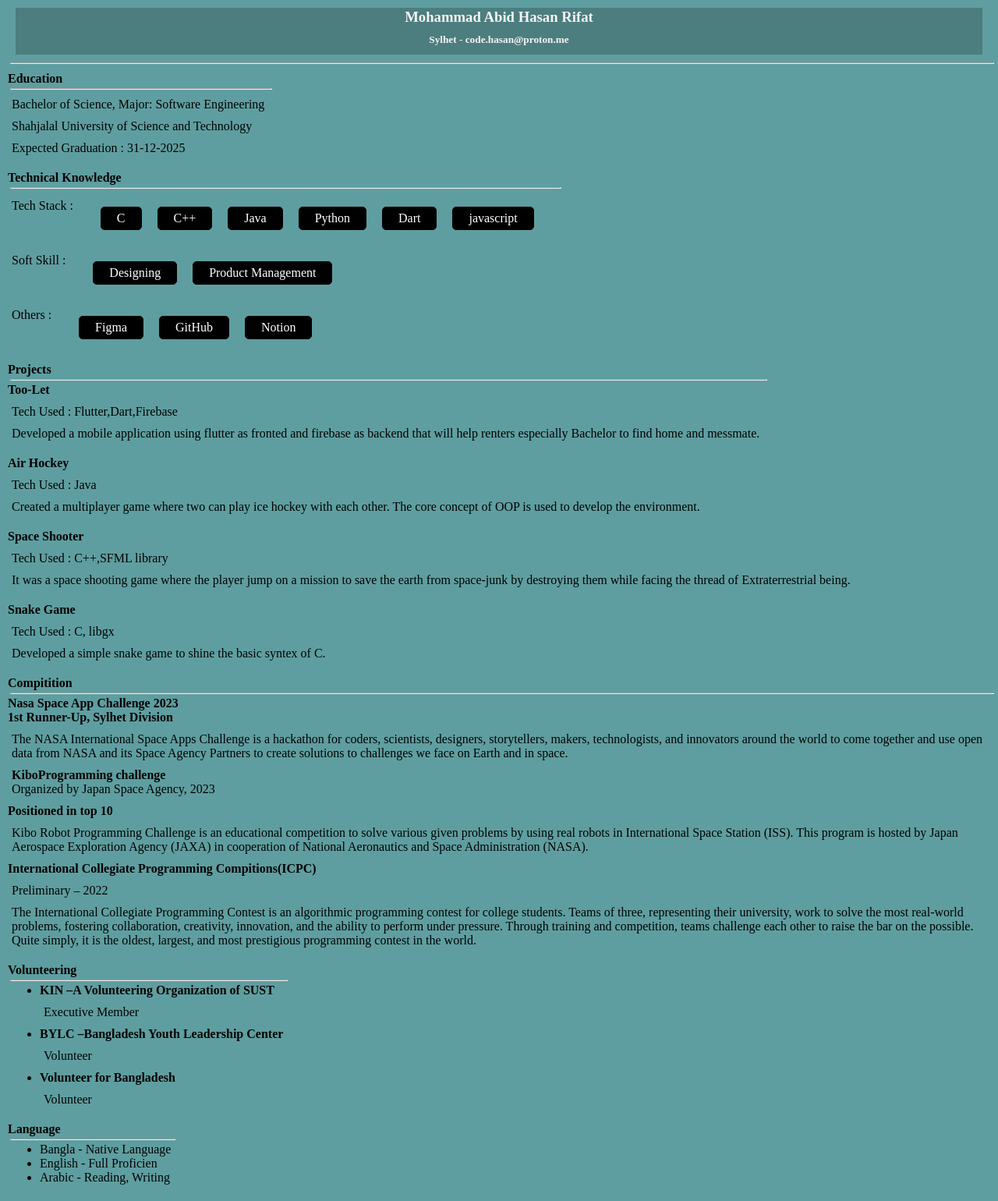
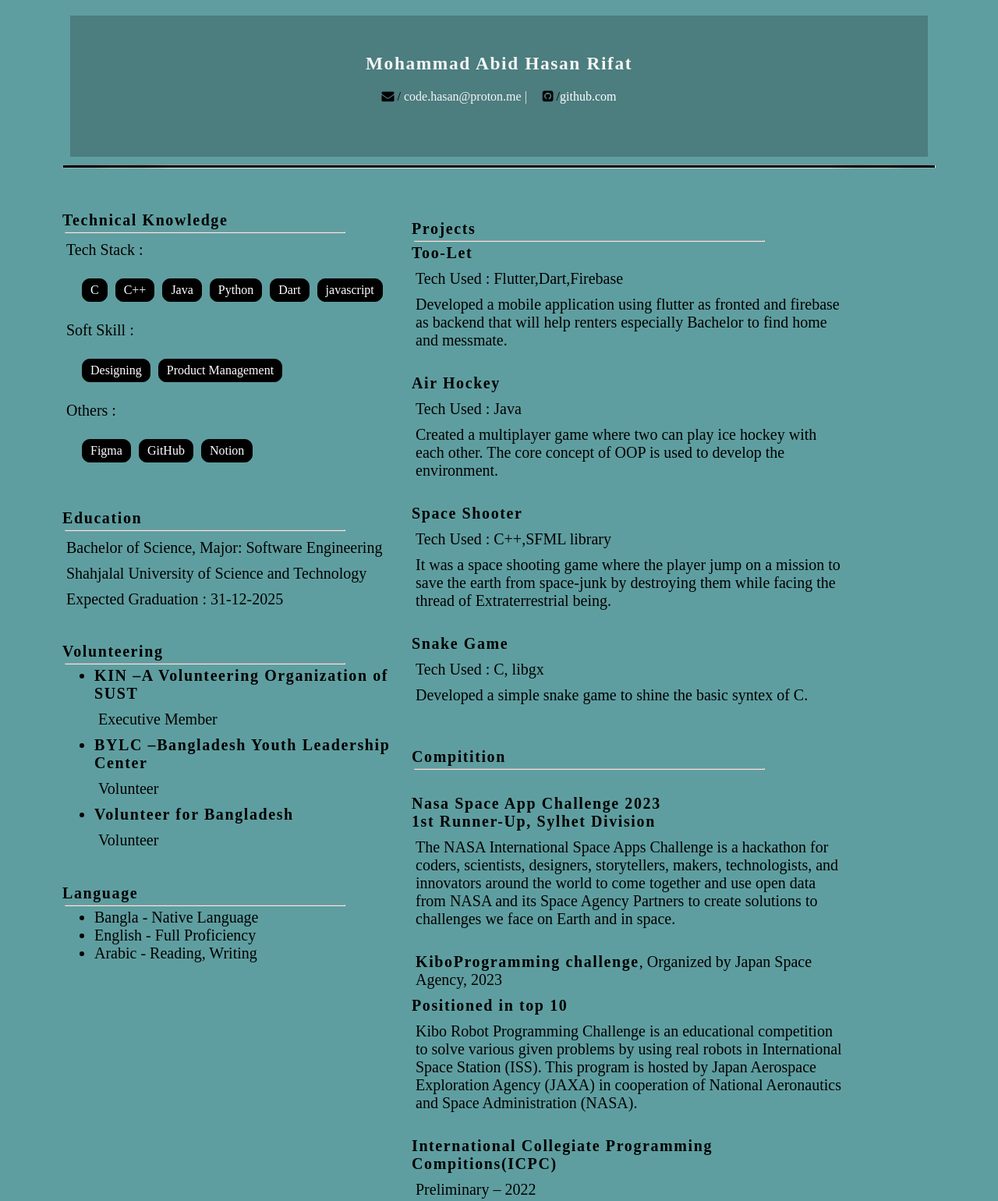
Before and after one commit to Rifat-2020831030/tenOclock, a plain HTML site: page cv.html in a window 1280 px wide. Shown: the top 1540 px of the page at 78% size. Drawn offline with Linux system fonts and the light colour scheme.

Commit message:
pushed to upstream

```diff
--- a/cv.html
+++ b/cv.html
@@ -4,31 +4,29 @@
     <meta charset="UTF-8">
     <meta name="viewport" content="width=device-width, initial-scale=1.0">
     <link rel="stylesheet" href="style.css">
+    <link rel="stylesheet" href="https://cdnjs.cloudflare.com/ajax/libs/font-awesome/4.7.0/css/font-awesome.min.css">
     <title>Document</title>
 </head>
 <body>
+    <div class="main">
         <div class="header">
             <h3><strong>Mohammad Abid Hasan Rifat</strong></h3>
-        <h5><p>Sylhet - code.hasan@proton.me</p></h5>
-    </div>
-    <hr id="line">
-
-    <div class="row">
-        <!-- Education section -->
-        <div class="title">
-            <div class="element1">
-                <strong>Education</strong>
-                <hr id = "line">
-                <p>Bachelor of Science, <span>Major: Software Engineering</span></p>
-                <p>Shahjalal University of Science and Technology</p>
-                <p>
-                    Expected Graduation : 31-12-2025
-                </p>
+            <div class="inline">
+                <ul id="list_no_style">
+                    <li><i class="fa fa-envelope" aria-hidden="true", style="color: black;"> /</i> code.hasan@proton.me |</li>
+                    <li><a href="https://github.com/Rifat-2020831030" style="color: white;">
+                        <i class="fa fa-github-square" aria-hidden="true", style="color: black;"> /</i>github.com</a>
+                    </li>
+                </ul>
             </div>
         </div>
+        <hr class="divider">
+
+        <div class="column">
+            <div class="column1">
                     <!-- Skill section -->
             <div class="title">
-            <div class="element1">
+                <div class="element">
                     <strong>Technical Knowledge</strong>
                     <hr id="line">
                     <div class="des">
@@ -53,76 +51,21 @@
 
                 </div>
             </div>
-
-        <!-- Projects section -->
+                 <!-- Education section -->
             <div class="title">
-            <div class="element1">
-                <strong>Projects</strong>
-                <hr id="line">
-                <strong>Too-Let</strong><p>Tech Used : Flutter,Dart,Firebase</p>
-                <p>Developed a mobile application using flutter as fronted and firebase as backend that will
-                    help renters especially Bachelor to find home and messmate.
-                </p>
-            </div>
-        </div>
-        <div class="title">
-            <div class="element1">
-                <strong>Air Hockey</strong>
-                <p>Tech Used : Java</p>
-                <p>Created a multiplayer game where two can play ice hockey with each
-                    other. The core concept of OOP is used to develop the environment.
-                </p>
-            </div>
-        </div>
-        <div class="title">
-            <div class="element1">
-                <strong>Space Shooter</strong>
-                <p>Tech Used : C++,SFML library</p>
-                <p>It was a space shooting game where the player jump on a mission to save the earth from space-junk by destroying
-                    them while facing the thread of Extraterrestrial being.
-                </p>
-            </div>
-        </div>
-        <div class="title">
-            <div class="element1">
-                <strong>Snake Game</strong>
-                <p>Tech Used : C, libgx</p>
-                <p>Developed a simple snake game to shine the basic syntex of C.
-                </p>
-            </div>
-        </div>
-        <!-- Compitition section -->
-        <div class="title">
-            <div class="element1">
-                <strong>Compitition</strong>
-                <hr id="line">
-                <strong>Nasa Space App Challenge 2023</strong><br>
-                <strong>1st Runner-Up, Sylhet Division</strong>
-                <p>The NASA International Space Apps Challenge is a hackathon for coders, scientists, designers,
-                     storytellers, makers, technologists, and innovators around the world to come together and use
-                      open data from NASA and its Space Agency Partners to create solutions to challenges we face on
-                       Earth and in space.
-                </p><p>
-                <strong>KiboProgramming challenge</strong> <br>Organized by Japan Space Agency, 2023</p>
-                <strong>Positioned in top 10</strong>
-                <p>Kibo Robot Programming Challenge is an educational competition to solve various given problems
-                     by using real robots in International Space Station (ISS). This program is hosted by Japan
-                     Aerospace Exploration Agency (JAXA) in cooperation of National Aeronautics and Space
-                     Administration (NASA).
-                </p>
-                <strong>International Collegiate Programming Compitions(ICPC)</strong>
-                 <p>Preliminary – 2022</p>
-                <p>The International Collegiate Programming Contest is an algorithmic programming contest for college
-                    students. Teams of three, representing their university, work to solve the most real-world problems,
-                    fostering collaboration, creativity, innovation, and the ability to perform under pressure. Through
-                    training and competition, teams challenge each other to raise the bar on the possible. Quite simply,
-                    it is the oldest, largest, and most prestigious programming contest in the world.
+                <div class="element">
+                    <strong>Education</strong>
+                    <hr id = "line">
+                    <p>Bachelor of Science, <span>Major: Software Engineering</span></p>
+                    <p>Shahjalal University of Science and Technology</p>
+                    <p>
+                        Expected Graduation : 31-12-2025
                     </p>
                 </div>
             </div>
             <!-- Volunteering -->
             <div class="title">
-            <div class="element1">
+                <div class="element">
                     <strong>Volunteering</strong>
                     <hr id="line">
                     <ul>
@@ -137,17 +80,99 @@
             </div>
             <!-- Language -->
             <div class="title">
-            <div class="element1">
+                <div class="element">
                     <strong>Language</strong>
                     <hr id="line">
                     <ul>
                         <li>Bangla - Native Language</li>
-                    <li>English - Full Proficien</li>
+                        <li>English - Full Proficiency</li>
                         <li>Arabic - Reading, Writing</li>
                     </ul>
                 </div>
             </div>
             </div>
+            <div class="column2">
 
+            <!-- Projects section -->
+            <div class="title">
+                <div class="element">
+                    <strong>Projects</strong>
+                    <hr id="line">
+                    <strong>Too-Let</strong><p>Tech Used : Flutter,Dart,Firebase</p>
+                    <p>Developed a mobile application using flutter as fronted and firebase as backend that will
+                        help renters especially Bachelor to find home and messmate.
+                    </p>
+                </div>
+
+                <div class="element">
+                    <strong>Air Hockey</strong>
+                    <p>Tech Used : Java</p>
+                    <p>Created a multiplayer game where two can play ice hockey with each
+                        other. The core concept of OOP is used to develop the environment.
+                    </p>
+                </div>
+
+
+                <div class="element">
+                    <strong>Space Shooter</strong>
+                    <p>Tech Used : C++,SFML library</p>
+                    <p>It was a space shooting game where the player jump on a mission to save the earth from space-junk by destroying
+                        them while facing the thread of Extraterrestrial being.
+                    </p>
+                </div>
+
+                <div class="element">
+                    <strong>Snake Game</strong>
+                    <p>Tech Used : C, libgx</p>
+                    <p>Developed a simple snake game to shine the basic syntex of C.
+                    </p>
+                </div>
+            </div>
+            <!-- Compitition section -->
+            <div class="title">
+                <div class="element">
+                    <strong>Compitition</strong>
+                    <hr id="line">
+                    <div class="element">
+                        <strong>Nasa Space App Challenge 2023</strong><br>
+                        <strong>1st Runner-Up, Sylhet Division</strong>
+                        <p>The NASA International Space Apps Challenge is a hackathon for coders, scientists, designers,
+                            storytellers, makers, technologists, and innovators around the world to come together and use
+                            open data from NASA and its Space Agency Partners to create solutions to challenges we face on
+                            Earth and in space.
+                        </p>
+                    </div>
+                    <div class="element">
+                        <p>
+                            <strong>KiboProgramming challenge</strong>, Organized by Japan Space Agency, 2023
+                        </p>
+                            <strong>Positioned in top 10</strong>
+                            <p>Kibo Robot Programming Challenge is an educational competition to solve various given problems
+                                 by using real robots in International Space Station (ISS). This program is hosted by Japan
+                                 Aerospace Exploration Agency (JAXA) in cooperation of National Aeronautics and Space
+                                 Administration (NASA).
+                            </p>
+                    </div>
+                    <div class="element">
+                        <strong>International Collegiate Programming Compitions(ICPC)</strong>
+                         <p>Preliminary – 2022</p>
+                        <p>The International Collegiate Programming Contest is an algorithmic programming contest for college
+                            students. Teams of three, representing their university, work to solve the most real-world problems,
+                            fostering collaboration, creativity, innovation, and the ability to perform under pressure. Through
+                            training and competition, teams challenge each other to raise the bar on the possible. Quite simply,
+                            it is the oldest, largest, and most prestigious programming contest in the world.
+                        </p>
+                    </div>
+
+
+                </div>
+            </div>
+            </div>
+
+
+
+        </div>
+
+    </div>
 </body>
 </html>
--- a/style.css
+++ b/style.css
@@ -1,55 +1,101 @@
 body{
     padding: 0;
-    margin: 10px;
+    margin: 20px 80px;
     background-color: cadetblue;
+    font-size: 20px;
 }
 p{
     margin: 10px 5px;
 }
+a{
+    text-decoration: none;
+}
+.header{
+    margin-top: 10px;
+    margin-bottom: 5px;
+}
 .header h3,h5{
     margin: 0;
 }
+.divider{
+    height: 3px;
+    background-color: black;
+    border-radius: 20%;
+}
+.inline li{
+    margin: 10px;
+}
+.inline ul{
+    display: flex;
+    justify-content: center;
+    padding: 10px;
+}
+#list_no_style{
+    list-style: none;
+    padding: 10px;
+    margin: 0;
+    font-size: medium;
+}
 strong{
     margin: 3px 0px;
+    letter-spacing: 0.1rem;
 }
 ul{
     margin: auto 1px;
 }
 
+.column{
+    margin: 10px 0;
+    display: flex;
+    justify-content: start;
+}
+.column1{
+    width: 40%;
+    margin-top: flex;
+}
+.column2{
+    width: 50%;
+}
+
+
 .header{
-    display: grid;
-    justify-content: center;
+    /* display: grid;
+    justify-content: center; */
     margin: 10px;
-    padding: 1px 0;
+    padding: 3rem 0;
     background-color: rgb(76, 125, 127);
     color: whitesmoke;
     text-align: center;
 }
 #line{
     color: black;
-    width: 100%;
+    width: 80%;
     justify-content: center;
     margin: 3px;
 }
 .title{
-    display: flex;
-    justify-content: space-between;
-    margin: 10px 0;
+    display: block;
+    margin: 10% 0;
+}
+.element{
+    margin-top: 2rem;
 }
 .box_class{
     margin: 10px;
     display: flex;
+    flex-wrap: wrap;
     padding: 10px;
 }
 .box{
     border: 1px solid black;
-    padding: 5px 20px;
-    margin: auto 10px;
+    padding: 5px 10px;
+    margin: 5px 5px;
     align-items: center;
     background-color: black;
     color: white;
-    font-weight: 500;
-    border-radius: 5px;
+    font-size: 1rem;
+    font-weight: 300;
+    border-radius: 10px;
     transition: 2s;
 }
 .box:hover{
@@ -58,6 +104,6 @@ ul{
     background-color: white;
 }
 .des{
-    display: flex;
+    display: block;
     text-align: start;
 }
```
Lines whose indentation alone changed are shown as unchanged.
